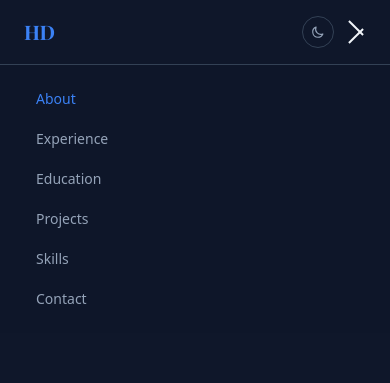
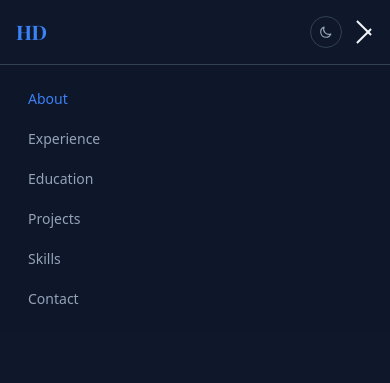
Before and after one commit to HamedDawoudzai/Portfolio_Website, a Next.js app: page / in a window 390 px wide. Both pictures are taken after a click on the button 356 px from the left and 32 px from the top of the page. Shown: the top 383 px of the page. Built offline with nearby package versions, Linux system fonts and the light colour scheme.

Commit message:
style: tighten navbar padding on mobile
Made-with: Cursor

```diff
--- a/src/components/Navbar.tsx
+++ b/src/components/Navbar.tsx
@@ -51,7 +51,7 @@ export default function Navbar() {
           : ""
       }`}
     >
-      <nav className="mx-auto flex max-w-6xl items-center justify-between px-6 py-4 sm:px-10 md:px-12 lg:px-16">
+      <nav className="mx-auto flex max-w-6xl items-center justify-between px-4 py-4 sm:px-10 md:px-12 lg:px-16">
         <a
           href="#"
           className="font-serif text-xl font-bold tracking-tight text-accent transition-opacity hover:opacity-80"
@@ -122,7 +122,7 @@ export default function Navbar() {
             transition={{ duration: 0.25, ease: "easeInOut" }}
             className="overflow-hidden border-t border-card-border bg-background/95 backdrop-blur-lg md:hidden"
           >
-            <ul className="flex flex-col gap-1 px-6 py-4">
+            <ul className="flex flex-col gap-1 px-4 py-4">
               {navLinks.map((link) => (
                 <li key={link.href}>
                   <a
```
